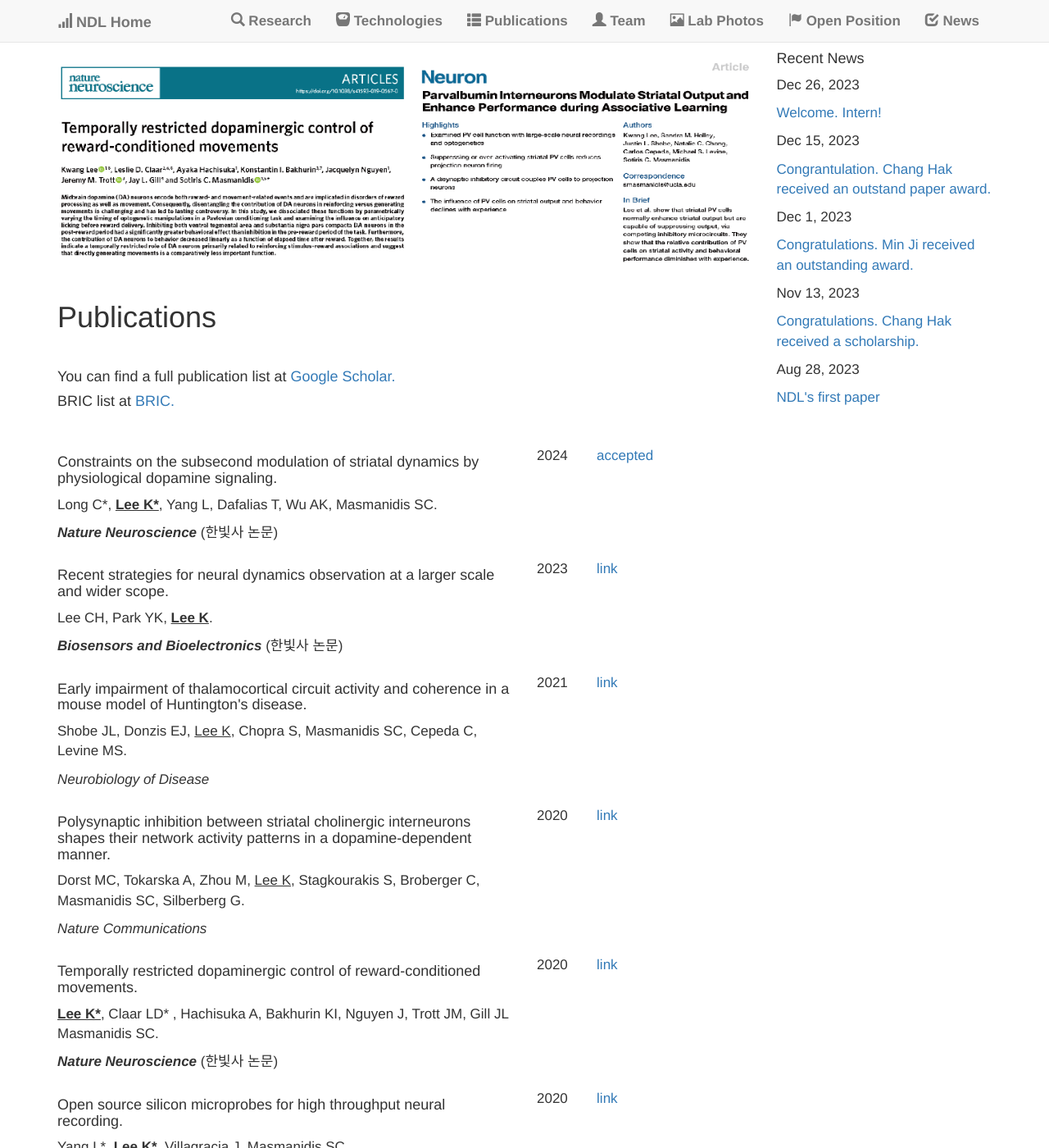
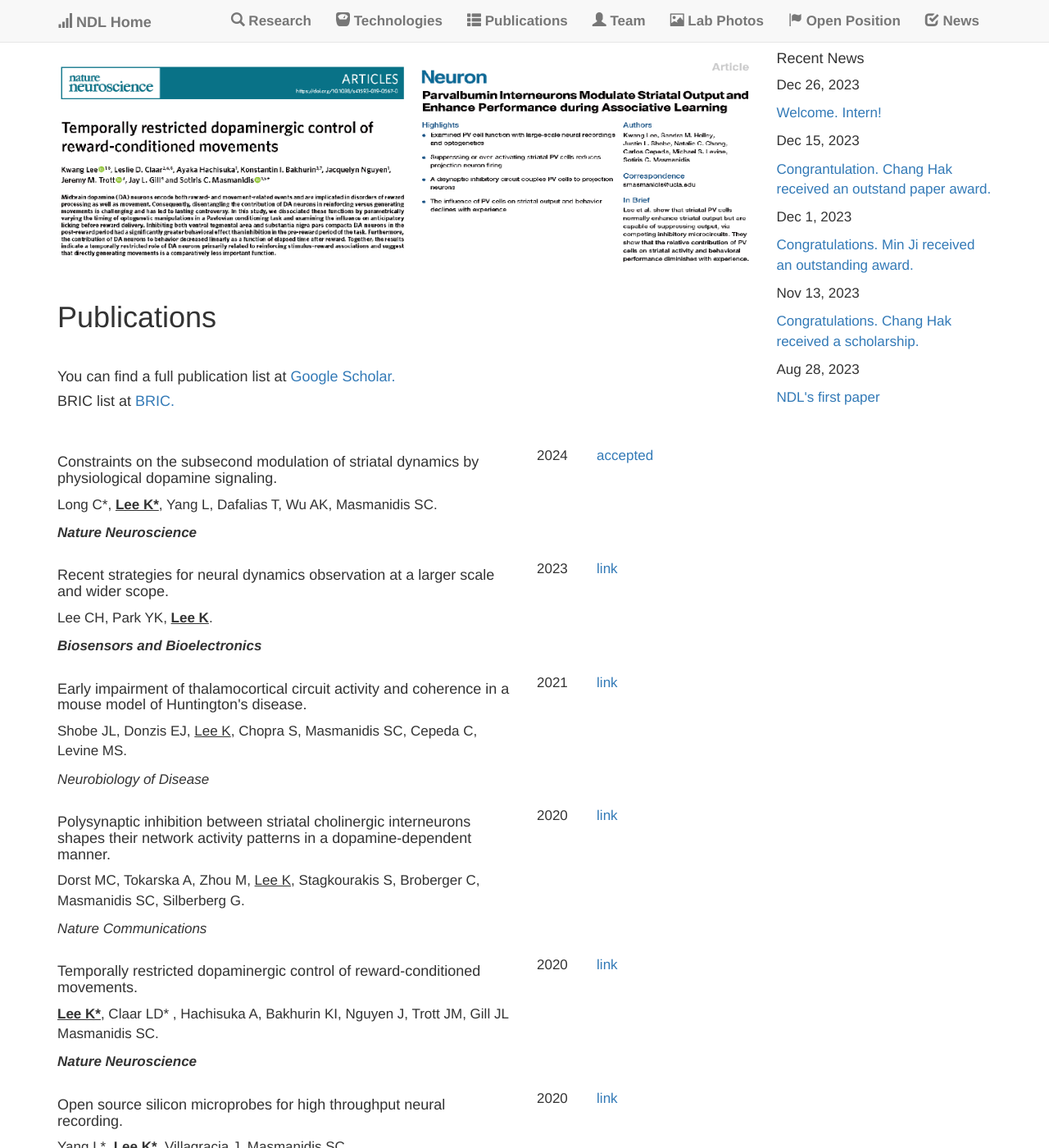
Before and after one commit to kleelab/kleelab.github.io, a Jekyll site: the page built from publications.html, in a window 1280 px wide and 1400 px high. Shown: the whole window at 82% size. Built offline with Jekyll 4.4.1, drawn with Linux system fonts in a browser that asks for light colours; nearby versions of some CDN libraries; a style sheet for code colours, icons or effects is not loaded; some of the changed text lies outside the part shown.

Commit message:
Update publications.yml

```diff
--- a/_data/publications.yml
+++ b/_data/publications.yml
@@ -2,7 +2,7 @@
 
 - title: Constraints on the subsecond modulation of striatal dynamics by physiological dopamine signaling.
   author: Long C*, <b><u>Lee K*</u></b>, Yang L, Dafalias T, Wu AK, Masmanidis SC.
-  where: <b><I>Nature Neuroscience</I></b> (한빛사 논문)
+  where: <b><I>Nature Neuroscience</I></b>
   image:
   year: 2024
   repo:
@@ -11,7 +11,7 @@
 
 - title: Recent strategies for neural dynamics observation at a larger scale and wider scope.
   author: Lee CH, Park YK, <b><u>Lee K</u></b>.
-  where: <b><I>Biosensors and Bioelectronics</I></b> (한빛사 논문)
+  where: <b><I>Biosensors and Bioelectronics</I></b>
   image:
   year: 2023
   repo:
@@ -38,7 +38,7 @@
 
 - title: Temporally restricted dopaminergic control of reward-conditioned movements.
   author: <b><u>Lee K*</u></b>, Claar LD* , Hachisuka A, Bakhurin KI, Nguyen J, Trott JM, Gill JL Masmanidis SC.
-  where: <b><I>Nature Neuroscience</I></b> (한빛사 논문)
+  where: <b><I>Nature Neuroscience</I></b>
   image:
   year: 2020
   repo:
@@ -92,7 +92,7 @@
 
 - title: Parvalbumin interneurons amplify striatal output and enhance performance during associative learning.
   author: <b><u>Lee K*</u></b>, Holley SM* , Shobe JL, Chong NC, Cepeda C, Levine MS, Masmanidis SC.
-  where: <b><I>Neuron</I></b> (한빛사 논문)
+  where: <b><I>Neuron</I></b>
   image:
   year: 2017
   repo:
@@ -137,7 +137,7 @@
 
 - title: Drawing lithography for microneedles- a review of fundamentals and biomedical application.
   author: <b><u>Lee K</u></b>, Jung H.
-  where: <b><I>Biomaterials</I></b> (한빛사 논문)
+  where: <b><I>Biomaterials</I></b>
   image:
   year: 2012
   repo:
@@ -164,7 +164,7 @@
 
 - title: Dissolving microneedles for transdermal drug administration prepared by stepwise controlled drawing of maltose.
   author: <b><u>Lee K</u></b>, Jung H.
-  where: <b><I>Biomaterials</I></b> (한빛사 논문)
+  where: <b><I>Biomaterials</I></b>
   image:
   year: 2011
   repo:
@@ -173,7 +173,7 @@
 
 - title: Drawing lithography:Three-dimensional fabrication of an ultrahigh-aspect-ratio microneedle
   author: <b><u>Lee K</u></b>, Lee HC, Lee DS, Jung H.
-  where: <b><I>Advanced Materials</I></b> (한빛사 논문)
+  where: <b><I>Advanced Materials</I></b>
   image:
   year: 2010
   repo:
```
